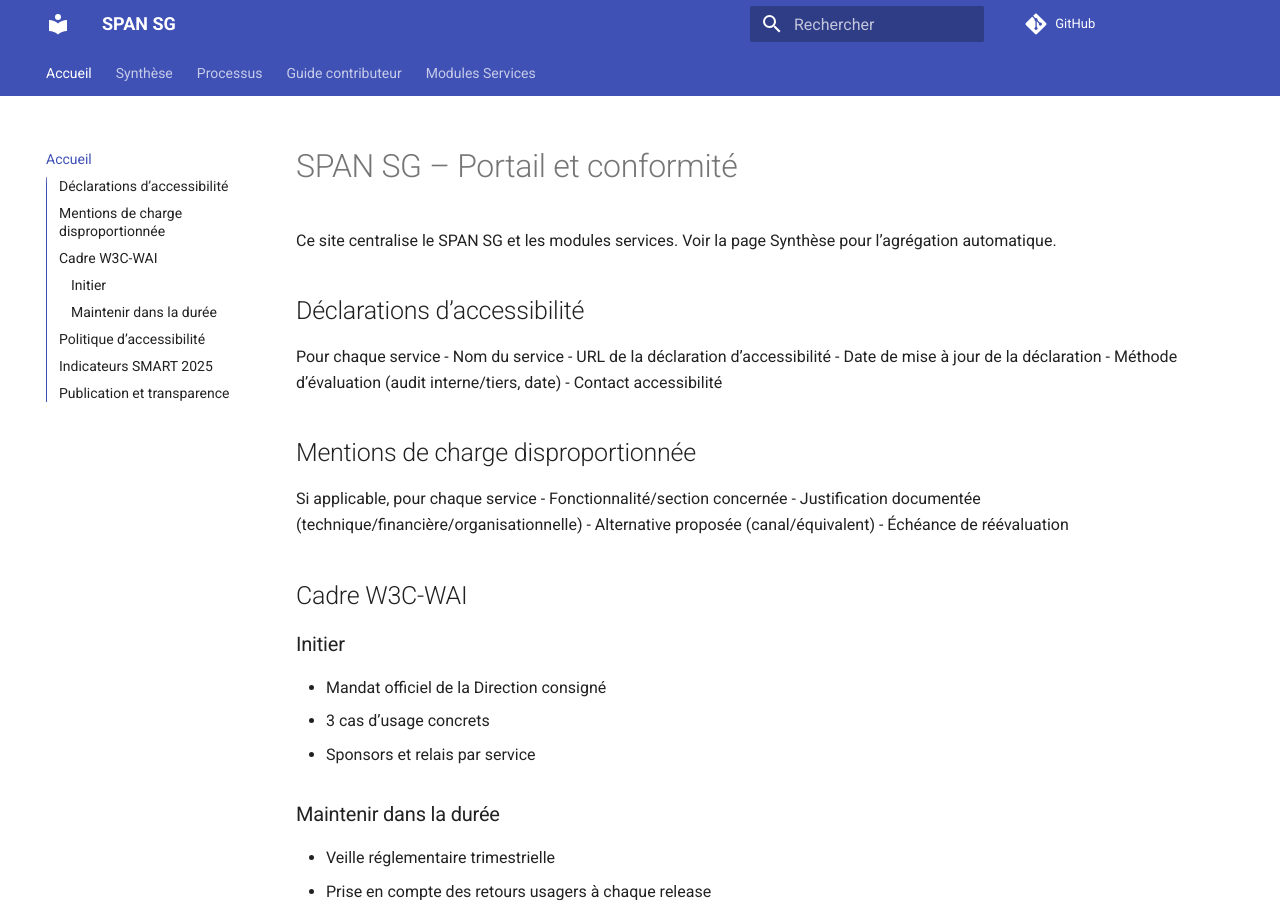
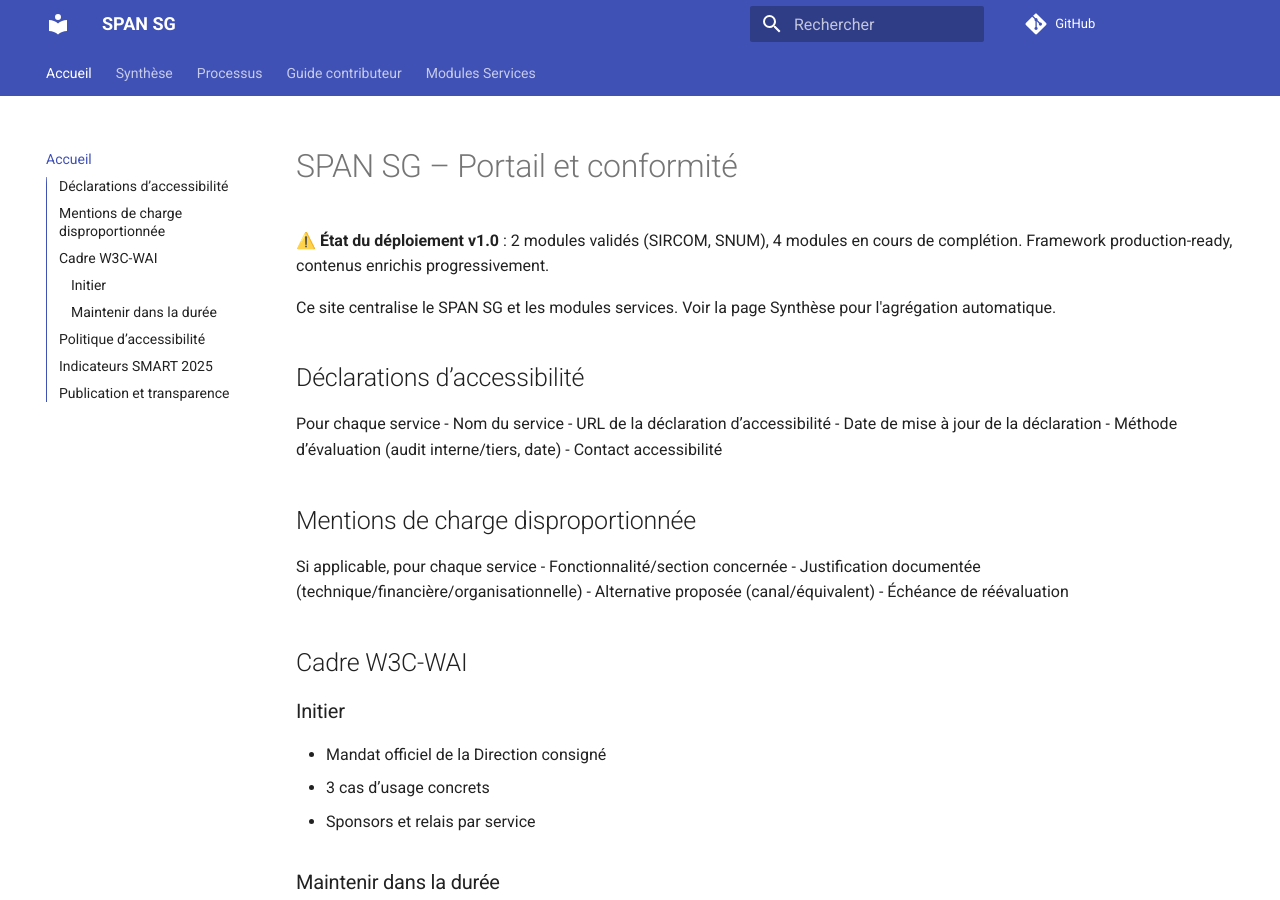
Before and after one commit to Alexmacapple/span-sg, an MkDocs documentation site: the page built from docs/index.md, in a window 1280 px wide and 900 px high. Built offline with MkDocs 1.6.1 and Material for MkDocs 9.7.7, drawn with Linux system fonts in a browser that asks for light colours; comment, search, counter and statistics services are not loaded.

Commit message:
docs: ajoute disclaimers v1.0 (5 emplacements)
- README.md : ton positif (\u2705 Version 1.0 en production)
- docs/index.md : ton neutre (\u26a0\ufe0f \u00c9tat d\u00e9ploiement v1.0)
- mkdocs-pdf.yml : ton compliance (page garde PDF)
- Modules en cours : disclaimer d\u00e9j\u00e0 ajout\u00e9 (commit pr\u00e9c\u00e9dent)
- docs/synthese.md : disclaimer via calculate_scores.py

\ud83e\udd16 Generated with [Claude Code](https://claude.com/claude-code)

Co-Authored-By: Claude <noreply@anthropic.com>

```diff
--- a/docs/index.md
+++ b/docs/index.md
@@ -1,6 +1,8 @@
 # SPAN SG – Portail et conformité
 
-Ce site centralise le SPAN SG et les modules services. Voir la page Synthèse pour l’agrégation automatique.
+⚠️ **État du déploiement v1.0** : 2 modules validés (SIRCOM, SNUM), 4 modules en cours de complétion. Framework production-ready, contenus enrichis progressivement.
+
+Ce site centralise le SPAN SG et les modules services. Voir la page Synthèse pour l'agrégation automatique.
 
 ## Déclarations d’accessibilité
 
--- a/mkdocs-pdf.yml
+++ b/mkdocs-pdf.yml
@@ -11,7 +11,10 @@ plugins:
       author: Secrétariat Général
       copyright: © 2025 Secrétariat Général
       cover_title: SPAN SG
-      cover_subtitle: Schéma Pluriannuel d'Accessibilité Numérique 2025-2027
+      cover_subtitle: |
+        Schéma Pluriannuel d'Accessibilité Numérique 2025-2027
+
+        ℹ️ Périmètre version 1.0 : Ce document couvre 2 services avec contenus validés (SIRCOM, SNUM) et 4 services avec structure présente (en cours de renseignement). Infrastructure conforme RGAA 4.1.
       toc_title: Table des matières
       toc_level: 3
       ordered_chapter_level: 3
```
Also changed, not shown: README.md (+6 -6 lines).
